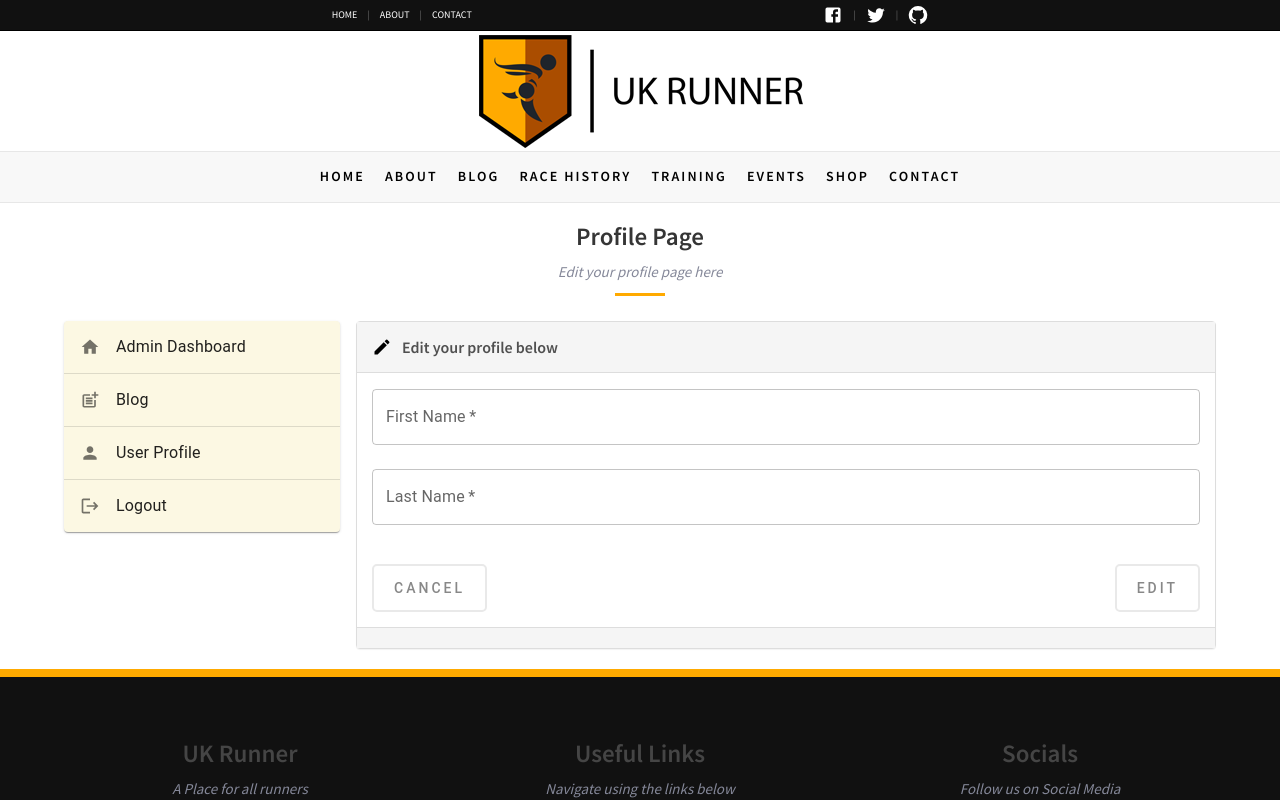
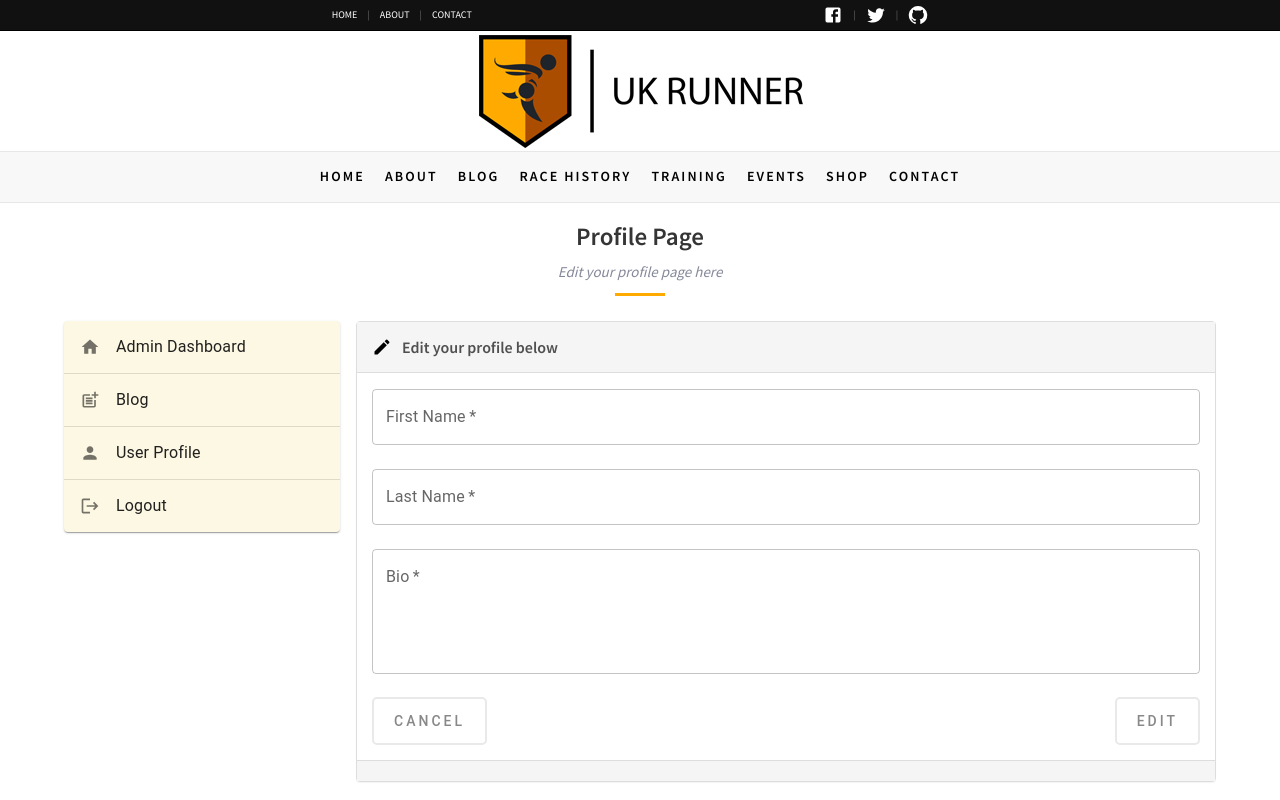
Before and after one commit to Michael-Hutchinson/ukrunner, a React (Vite) app: page /admin/profile in a window 1280 px wide. Shown: the top 800 px of the page. Built offline with nearby package versions, Linux system fonts and the light colour scheme; no server answers; the database is empty; sample sign-in values are in the browser's storage.

Commit message:
feat: add bio

```diff
--- a/src/pages/Admin/Profile/AdminProfile.tsx
+++ b/src/pages/Admin/Profile/AdminProfile.tsx
@@ -18,9 +18,10 @@ function AdminProfile() {
   const [surname, setSurname] = useState<string>();
   const [fileName, setFileName] = useState<string>();
   const [profilePicture, setProfilePicture] = useState<string>();
+  const [bio, setBio] = useState<string>();
   useEffect(() => {
     if (user) {
-      getUser(user.uid, setFirstName, setSurname, setProfilePicture, setFileName);
+      getUser(user.uid, setFirstName, setSurname, setProfilePicture, setFileName, setBio);
     }
   }, [user]);
   return (
@@ -70,8 +71,23 @@ function AdminProfile() {
             }}
           />
           <img alt={fileName} src={profilePicture} />
-          <p>{firstName}</p>
-          <p>{surname}</p>
+          <TextField
+            margin="normal"
+            required
+            fullWidth
+            multiline
+            rows={4}
+            id="bio"
+            label="Bio"
+            name="bio"
+            type="text"
+            autoComplete="bio"
+            value={bio || ''}
+            defaultValue={bio}
+            onChange={(e) => {
+              setBio(e.target.value);
+            }}
+          />
         </>
       </FormWrapper>
     </AdminWrapper>
--- a/src/utils/Users.utils.ts
+++ b/src/utils/Users.utils.ts
@@ -7,8 +7,8 @@ const getUser = (
   setFirstName?: (firstName: string) => void,
   setSurname?: (surname: string) => void,
   setProfilePicture?: (profilePicture: string) => void,
+  setFileName?: (fileName: string) => void,
   setBio?: (bio: string) => void,
-  setFileName?: (fileName: string) => void,
 ) => {
   const docRef = doc(db, 'users', userID);
   getDoc(docRef).then((response) => {
```
